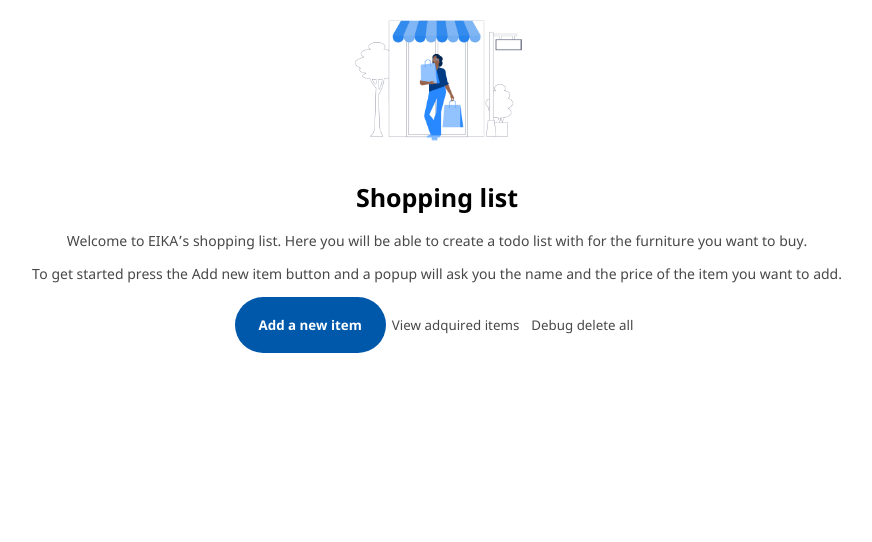
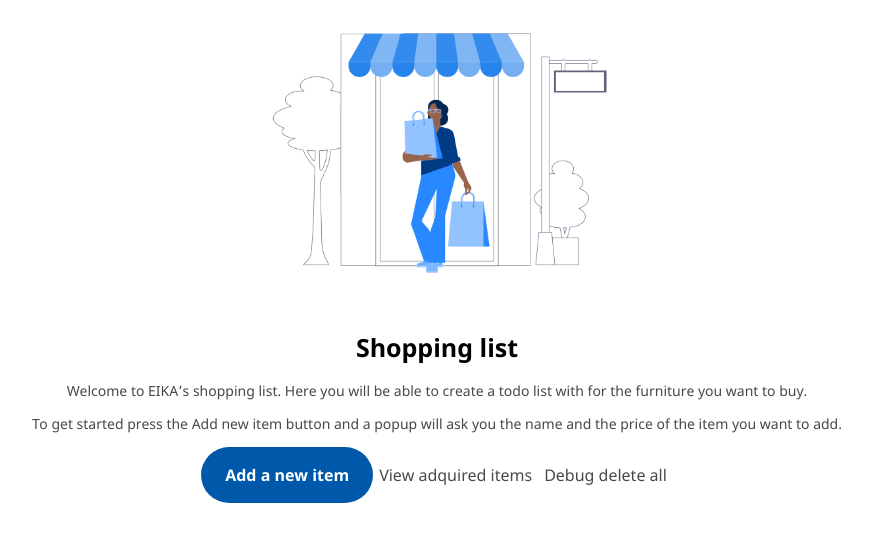
Before and after one commit to elalienx/eika-shopping-list, a React (Create React App) app: page / in a window 1280 px wide. Shown: the top 542 px of the page, without its empty margins (203-1075 px from the left). Built offline with nearby package versions, Linux system fonts and the light colour scheme.

Commit message:
added media queries for text sizes

```diff
--- a/src/css/_base/variables.css
+++ b/src/css/_base/variables.css
@@ -17,4 +17,6 @@
   --font-title-mobile: 18px;
   --font-text-desktop: 14px;
   --font-text-mobile: 12px;
+  --font-button-desktop: 16px;
+  --font-button-mobile: 14px;
 }
--- a/src/css/atoms/button-main.css
+++ b/src/css/atoms/button-main.css
@@ -5,6 +5,7 @@
   border-radius: 500px;
   padding: 0 var(--space-big);
   color: white;
+  font-size: var(--font-button-mobile);
   font-family: var(--font-family);
   font-weight: bold;
 }
@@ -12,3 +13,9 @@
 .button-main:hover {
   text-decoration: underline;
 }
+
+@media (min-width: 550px) {
+  .button-main {
+    font-size: var(--font-button-desktop);
+  }
+}
--- a/src/css/atoms/button-secondary.css
+++ b/src/css/atoms/button-secondary.css
@@ -2,9 +2,16 @@
   background-color: transparent;
   border: none;
   color: var(--color-gray-4);
+  font-size: var(--font-button-mobile);
   font-family: var(--font-family);
 }
 
 .button-secondary:hover {
   text-decoration: underline;
 }
+
+@media (min-width: 550px) {
+  .button-secondary {
+    font-size: var(--font-button-desktop);
+  }
+}
--- a/src/css/atoms/headings.css
+++ b/src/css/atoms/headings.css
@@ -1,12 +1,9 @@
 h1 {
   font-size: var(--font-title-mobile);
 }
-
-
 
 @media (min-width: 550px) {
   h1 {
     font-size: var(--font-title-desktop);
   }
-
 }
--- a/src/css/atoms/paragraph.css
+++ b/src/css/atoms/paragraph.css
@@ -4,10 +4,6 @@ p {
 }
 
 @media (min-width: 550px) {
-  h1 {
-    font-size: var(--font-title-desktop);
-  }
-
   p {
     font-size: var(--font-text-desktop);
   }
--- a/src/css/state/empty-state.css
+++ b/src/css/state/empty-state.css
@@ -2,3 +2,9 @@
   max-width: 200px;
   height: auto;
 }
+
+@media (min-width: 550px) {
+  .empty-state img {
+    max-width: 400px;
+  }
+}
```
